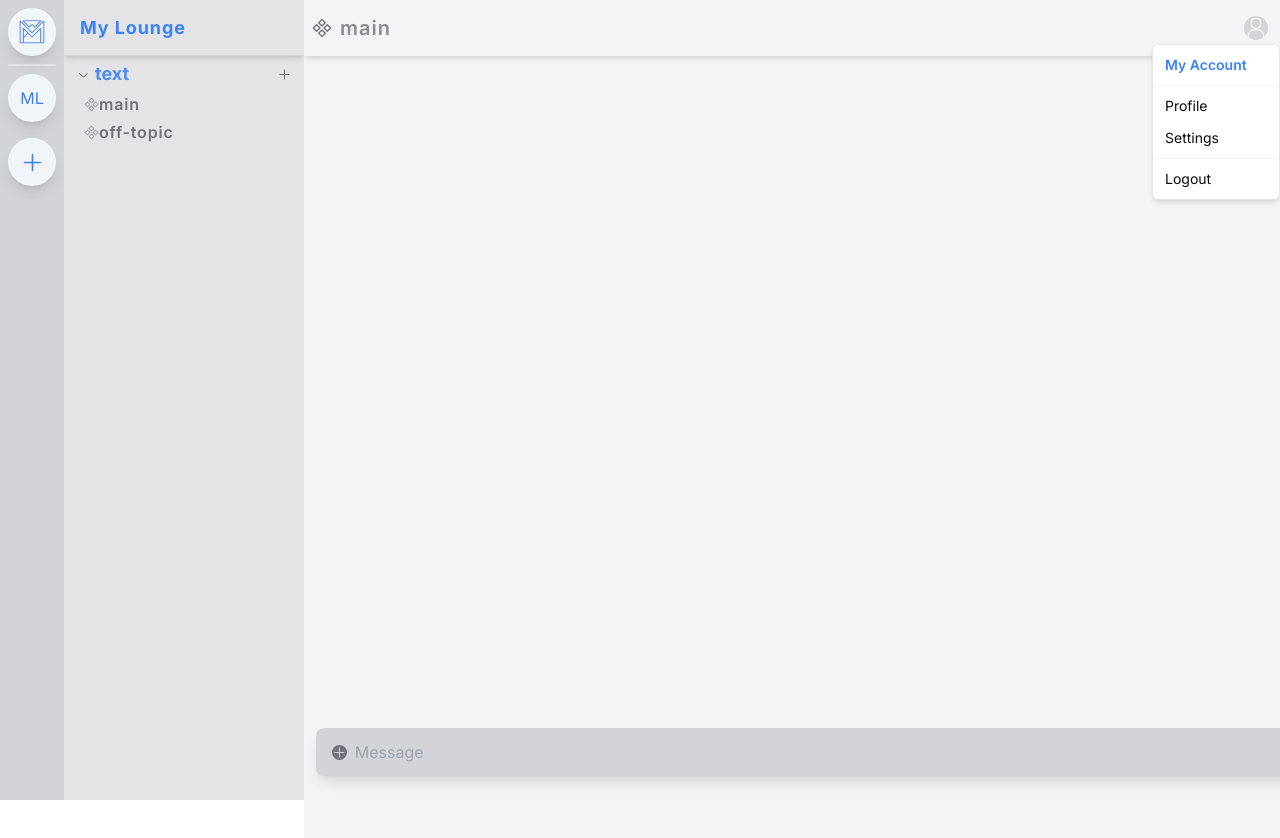
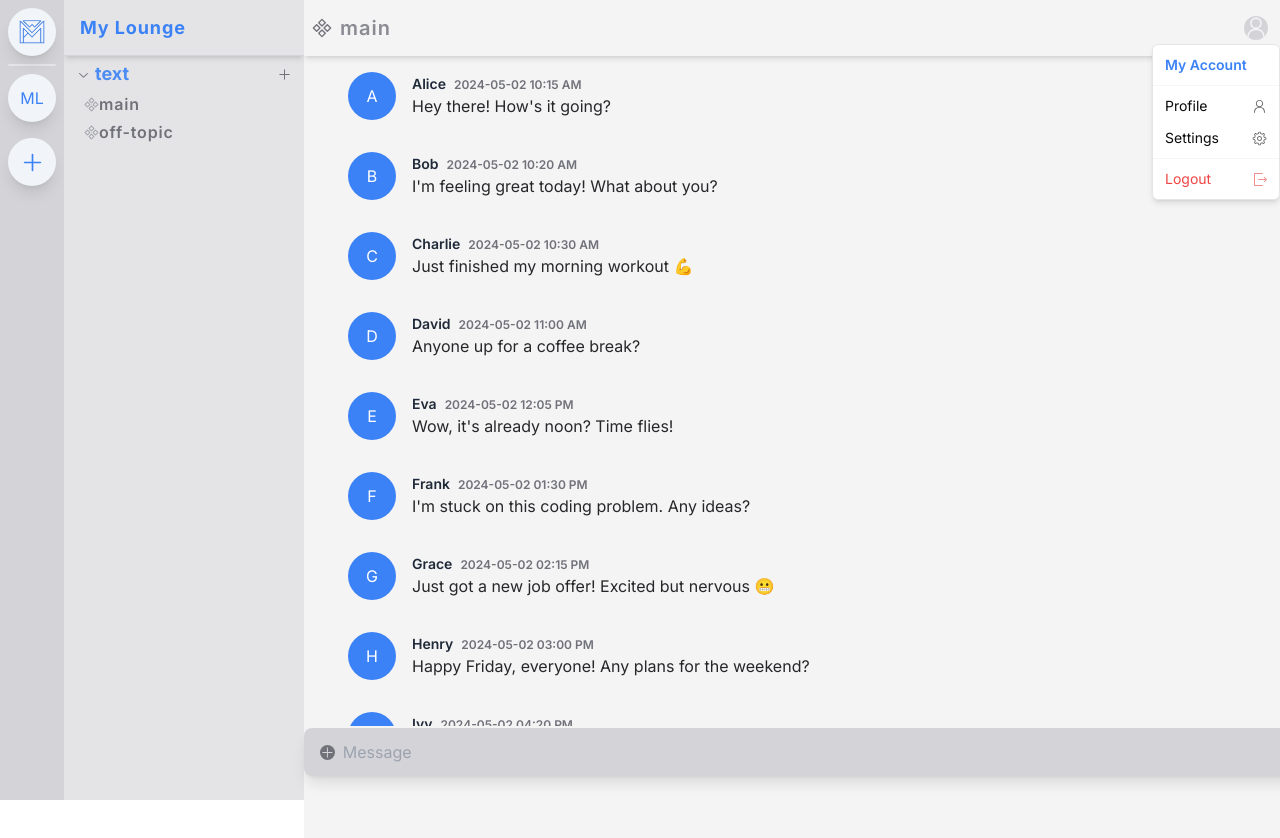
Before and after one commit to SiriM125/CS157C-team10, a Next.js app in the folder mawls/: page /Lounge in a window 1280 px wide. Both pictures are taken after a click on the button 1254 px from the left and 27 px from the top of the page. Shown: the top 838 px of the page. Built offline with nearby package versions, Linux system fonts and the light colour scheme.

Commit message:
Display Messages w/Scroll

```diff
--- a/mawls/app/Lounge/components/ChannelContent.tsx
+++ b/mawls/app/Lounge/components/ChannelContent.tsx
@@ -1,10 +1,17 @@
 import NavbarContent from "./NavbarContent";
 import { PlusIcon } from "@radix-ui/react-icons";
+import { ScrollArea } from "@/components/ui/scroll-area";
+
+interface Message {
+  content: string;
+  timestamp: string;
+  user: string;
+}
 
 function MessageBar() {
   return (
     <div className="flex flex-row items-center justify-between fixed w-full bottom-6 rounded-lg shadow-lg bg-zinc-300 px-4 h-12">
-      <PlusIcon scale={18} className="bg-zinc-500 text-zinc-300 rounded-3xl"/>
+      <PlusIcon scale={18} className="bg-zinc-500 text-zinc-300 rounded-3xl" />
       <input
         type="text"
         placeholder="Message"
@@ -14,13 +21,93 @@ function MessageBar() {
   );
 }
 
-export default function ChannelContent() {
+function Message({ content, timestamp, user }: Message) {
+  const abbreviatedUser = user
+    .split(" ") // Split the name into words
+    .map((word) => word.charAt(0)) // Extract the first character of each word
+    .join(""); // Join the extracted characters together
   return (
-    <div className=" flex-grow bg-zinc-100 m-0 ml-76 h-full overflow-hidden">
-      <NavbarContent />
-      <div className="flex flex-grow items-center h-screen w-full mt-0 ml-0 mx-auto px-3 pb-12">
-        <MessageBar />
+    <div className="w-full flex flex-row items-center py-4 px-8 m-0">
+      <div className="relative flex items-center justify-center rounded-3xl bg-blue-500 text-white h-12 w-12 unselectable">
+        {abbreviatedUser}
+      </div>
+
+      <div className="flex flex-col justify-start ml-4">
+        <div className="text-sm text-left font-semibold text-gray-800 mr-2">
+          {user}
+          <small className="text-xs text-left font-semibold text-zinc-500 ml-2">
+            {timestamp}
+          </small>
+        </div>
+        <div className="text-md text-left text-zinc-800 whitespace-normal mr-auto">
+          {content}
+        </div>
       </div>
     </div>
   );
 }
+
+export default function ChannelContent() {
+  return (
+    <div className="flex-col flex-grow bg-zinc-100 m-0 ml-76 h-full overflow-hidden">
+      <NavbarContent />
+      <div className="flex-grow items-center h-screen w-full mt-0 ml-0 mx-auto px-3 pb-[130px]">
+        <div className="flex flex-row h-full">
+          <ScrollArea className="flex-grow w-full">
+            <Message
+              content="Hey there! How's it going?"
+              timestamp="2024-05-02 10:15 AM"
+              user="Alice"
+            />
+            <Message
+              content="I'm feeling great today! What about you?"
+              timestamp="2024-05-02 10:20 AM"
+              user="Bob"
+            />
+            <Message
+              content="Just finished my morning workout 💪"
+              timestamp="2024-05-02 10:30 AM"
+              user="Charlie"
+            />
+            <Message
+              content="Anyone up for a coffee break?"
+              timestamp="2024-05-02 11:00 AM"
+              user="David"
+            />
+            <Message
+              content="Wow, it's already noon? Time flies!"
+              timestamp="2024-05-02 12:05 PM"
+              user="Eva"
+            />
+            <Message
+              content="I'm stuck on this coding problem. Any ideas?"
+              timestamp="2024-05-02 01:30 PM"
+              user="Frank"
+            />
+            <Message
+              content="Just got a new job offer! Excited but nervous 😬"
+              timestamp="2024-05-02 02:15 PM"
+              user="Grace"
+            />
+            <Message
+              content="Happy Friday, everyone! Any plans for the weekend?"
+              timestamp="2024-05-02 03:00 PM"
+              user="Henry"
+            />
+            <Message
+              content="Can't believe it's almost summer already!"
+              timestamp="2024-05-02 04:20 PM"
+              user="Ivy"
+            />
+            <Message
+              content="Time to wrap up for the day. See you tomorrow!"
+              timestamp="2024-05-02 05:45 PM"
+              user="Jack"
+            />
+          </ScrollArea>
+        </div>
+      </div>
+      <MessageBar />
+    </div>
+  );
+}
--- a/mawls/app/Lounge/components/NavbarContent.tsx
+++ b/mawls/app/Lounge/components/NavbarContent.tsx
@@ -1,4 +1,9 @@
-import { PersonIcon, FrameIcon, Component1Icon } from "@radix-ui/react-icons";
+import {
+  PersonIcon,
+  ExitIcon,
+  Component1Icon,
+  GearIcon,
+} from "@radix-ui/react-icons";
 import {
   DropdownMenu,
   DropdownMenuContent,
@@ -6,11 +11,12 @@ import {
   DropdownMenuLabel,
   DropdownMenuSeparator,
   DropdownMenuTrigger,
+  DropdownMenuShortcut,
 } from "@/components/ui/dropdown-menu";
 
 export default function NavbarContent() {
   return (
-    <div className="flex flex-row items-center justify-evenly bg-zinc-100 bg-opacity-90 w-full h-14 m-0 shadow-md border-b border-zinc-100">
+    <div className="flex flex-row items-center justify-evenly bg-zinc-100 w-full h-14 m-0 shadow-md border-b border-zinc-100">
       <Component1Icon
         height={20}
         width={20}
@@ -28,12 +34,29 @@ export default function NavbarContent() {
           />
         </DropdownMenuTrigger>
         <DropdownMenuContent>
-          <DropdownMenuLabel className="text-blue-500">My Account</DropdownMenuLabel>
-          <DropdownMenuSeparator/>
-          <DropdownMenuItem>Profile</DropdownMenuItem>
-          <DropdownMenuItem>Settings</DropdownMenuItem>
-          <DropdownMenuSeparator/>
-          <DropdownMenuItem>Logout</DropdownMenuItem>
+          <DropdownMenuLabel className="text-blue-500">
+            My Account
+          </DropdownMenuLabel>
+          <DropdownMenuSeparator />
+          <DropdownMenuItem>
+            Profile
+            <DropdownMenuShortcut>
+              <PersonIcon />
+            </DropdownMenuShortcut>
+          </DropdownMenuItem>
+          <DropdownMenuItem>
+            Settings
+            <DropdownMenuShortcut>
+              <GearIcon />
+            </DropdownMenuShortcut>
+          </DropdownMenuItem>
+          <DropdownMenuSeparator />
+          <DropdownMenuItem className="text-red-500 focus:bg-red-500 focus:text-white">
+            Logout
+            <DropdownMenuShortcut>
+              <ExitIcon />
+            </DropdownMenuShortcut>
+          </DropdownMenuItem>
         </DropdownMenuContent>
       </DropdownMenu>
     </div>
```
